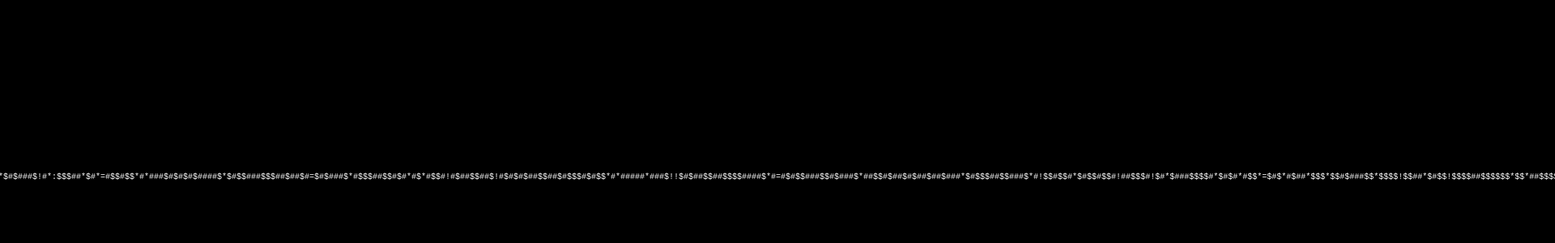
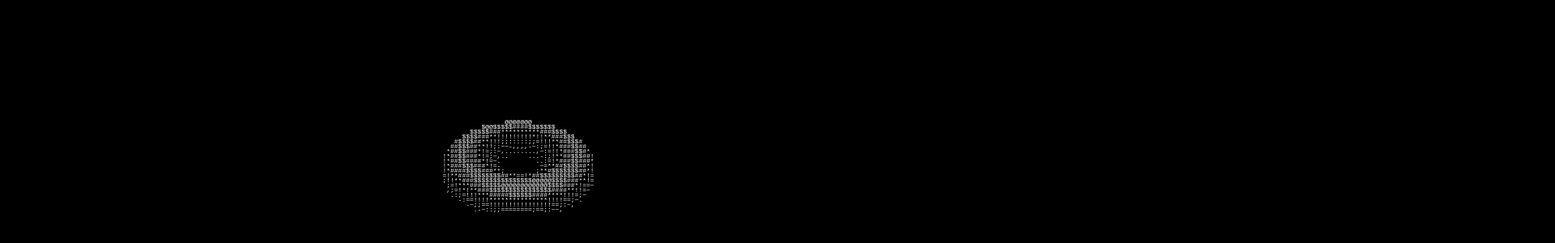
Before and after one commit to GR1MR34P3R-1/GR1MR34P3R-1.github.io, a plain HTML site: page index.html in a window 1280 px wide. Shown: the part 204-504 px from the top of the page at 81% size, 1920 px wide, since content can reach past the window. Drawn offline with Linux system fonts and the light colour scheme.

Commit message:
# Hopefully this is the right version XD

```diff
--- a/index.html
+++ b/index.html
@@ -15,7 +15,10 @@
             align-items: center;
             height: 100vh;
             margin: 0;
-            font-size: 10px; /* Adjust the font size to make the donut smaller */
+        }
+        pre {
+            font-size: 8px; /* Smaller font size for a smaller donut */
+            line-height: 6px; /* Adjust line height for better spacing */
         }
     </style>
 </head>
@@ -45,9 +48,9 @@
                         var m = Math.cos(B);
                         var n = Math.sin(B);
                         var t = c * h * g - f * e;
-                        var x = 40 + 30 * D * (l * h * m - t * n);
-                        var y = 12 + 15 * D * (l * h * n + t * m);
-                        var o = Math.floor(x + 80 * y);
+                        var x = Math.floor(40 + 30 * D * (l * h * m - t * n));
+                        var y = Math.floor(12 + 15 * D * (l * h * n + t * m));
+                        var o = x + 80 * y;
                         var N = Math.floor(8 * ((f * e - c * d * g) * m - c * d * e - f * g - l * d * n));
                         if (22 > y && y > 0 && x > 0 && 80 > x && D > zbuffer[o]) {
                             zbuffer[o] = D;
```
